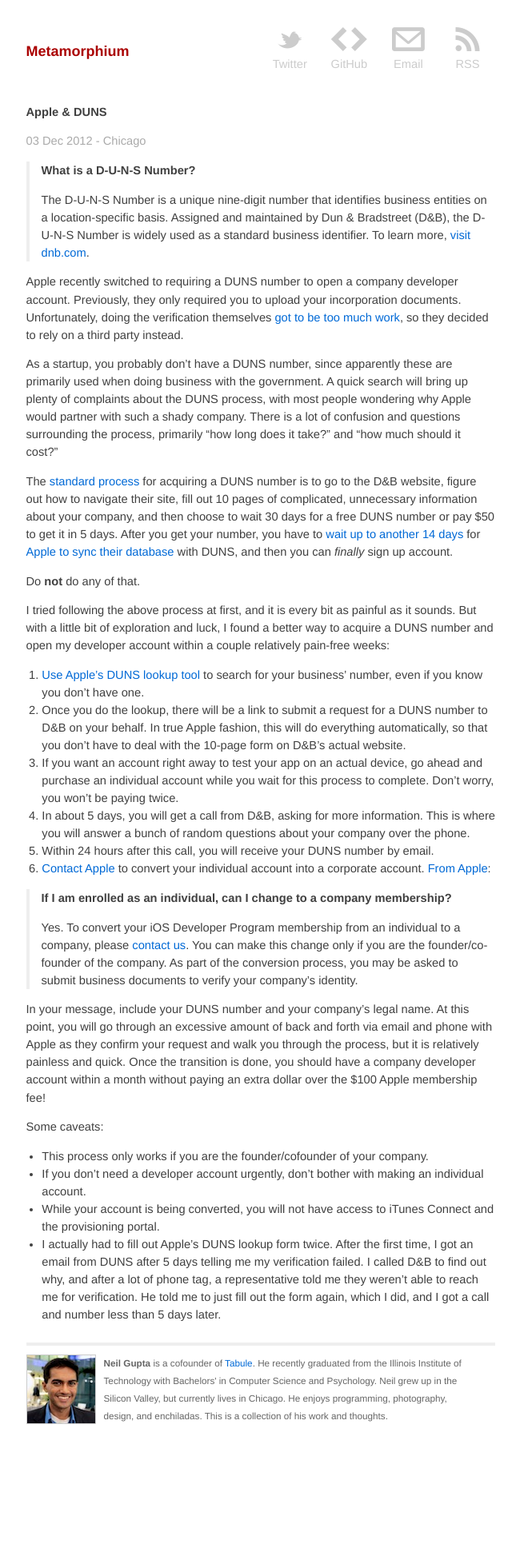
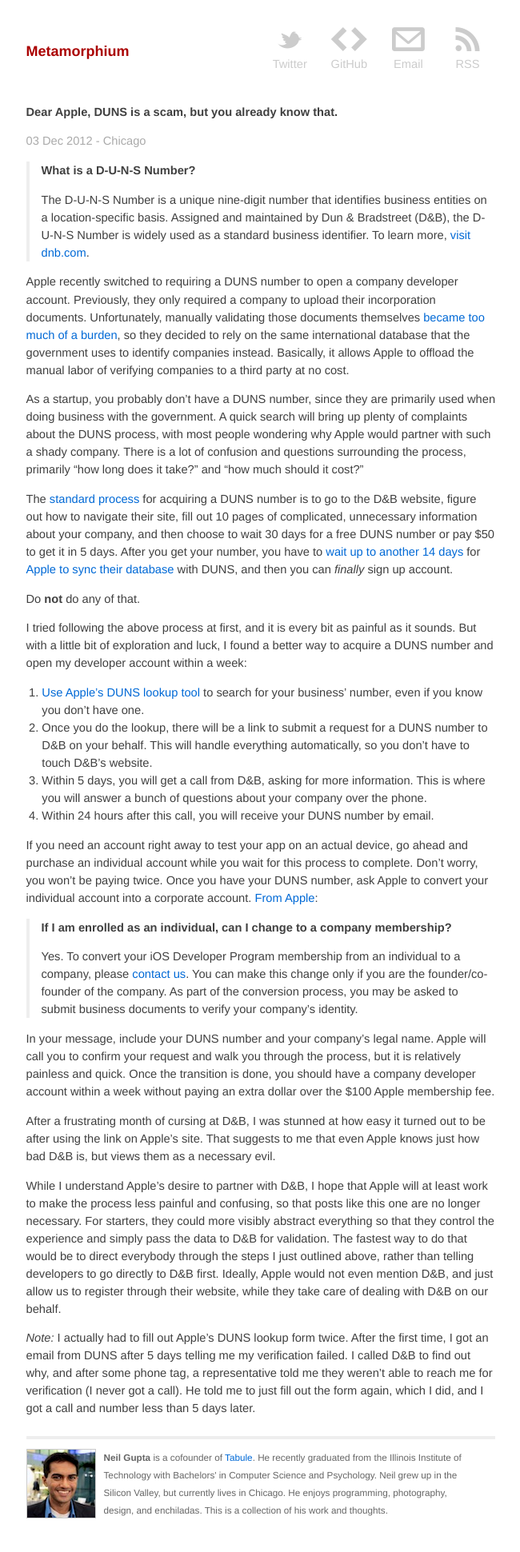
Before and after one commit to neilgupta/neilgupta.github.com, a Jekyll site: the page built from _posts/2012-12-03-apple-duns.md, in a window 1280 px wide. Shown: the whole page at 80% size, without its empty margins (314-964 px from the left). Built offline with Jekyll 4.4.1, drawn with Linux system fonts in a browser that asks for light colours; before the commit the page ends 1823 px from its top, so only the background shows below that.

Commit message:
updating apple-duns blog post

```diff
--- a/_posts/2012-12-03-apple-duns.md
+++ b/_posts/2012-12-03-apple-duns.md
@@ -1,6 +1,6 @@
 ---
 layout: post
-title: Apple & DUNS
+title: Dear Apple, DUNS is a scam, but you already know that.
 tags: development
 location: Chicago
 ---
@@ -9,32 +9,32 @@ location: Chicago
 >
 > The D-U-N-S Number is a unique nine-digit number that identifies business entities on a location-specific basis. Assigned and maintained by Dun & Bradstreet (D&B), the D-U-N-S Number is widely used as a standard business identifier. To learn more, [visit dnb.com](http://www.dnb.com/).
 
-Apple recently switched to requiring a DUNS number to open a company developer account. Previously, they only required you to upload your incorporation documents. Unfortunately, doing the verification themselves [got to be too much work](http://www.quora.com/iOS-Development/Why-does-Apple-require-a-duns-number-for-a-company-developer-account), so they decided to rely on a third party instead.
+Apple recently switched to requiring a DUNS number to open a company developer account. Previously, they only required a company to upload their incorporation documents. Unfortunately, manually validating those documents themselves [became too much of a burden](http://www.quora.com/iOS-Development/Why-does-Apple-require-a-duns-number-for-a-company-developer-account), so they decided to rely on the same international database that the government uses to identify companies instead. Basically, it allows Apple to offload the manual labor of verifying companies to a third party at no cost.
 
-As a startup, you probably don't have a DUNS number, since apparently these are primarily used when doing business with the government. A quick search will bring up plenty of complaints about the DUNS process, with most people wondering why Apple would partner with such a shady company. There is a lot of confusion and questions surrounding the process, primarily "how long does it take?" and "how much should it cost?"
+As a startup, you probably don't have a DUNS number, since they are primarily used when doing business with the government. A quick search will bring up plenty of complaints about the DUNS process, with most people wondering why Apple would partner with such a shady company. There is a lot of confusion and questions surrounding the process, primarily "how long does it take?" and "how much should it cost?"
 
 The [standard process](https://developer.apple.com/support/ios/D-U-N-S.html) for acquiring a DUNS number is to go to the D&B website, figure out how to navigate their site, fill out 10 pages of complicated, unnecessary information about your company, and then choose to wait 30 days for a free DUNS number or pay $50 to get it in 5 days. After you get your number, you have to [wait up to another 14 days](http://www.quora.com/Apple-Developer/What-is-the-schedule-Apple-uses-to-refresh-DUNS-numbers-in-their-system) for [Apple to sync their database](http://apple-duns.weebly.com) with DUNS, and then you can *finally* sign up account.
 
 Do **not** do any of that.
 
-I tried following the above process at first, and it is every bit as painful as it sounds. But with a little bit of exploration and luck, I found a better way to acquire a DUNS number and open my developer account within a couple relatively pain-free weeks:
+I tried following the above process at first, and it is every bit as painful as it sounds. But with a little bit of exploration and luck, I found a better way to acquire a DUNS number and open my developer account within a week:
 
 1. [Use Apple's DUNS lookup tool](https://developer.apple.com/ios/enroll/dunsLookupForm.action) to search for your business' number, even if you know you don't have one.
-2. Once you do the lookup, there will be a link to submit a request for a DUNS number to D&B on your behalf. In true Apple fashion, this will do everything automatically, so that you don't have to deal with the 10-page form on D&B's actual website.
-3. If you want an account right away to test your app on an actual device, go ahead and purchase an individual account while you wait for this process to complete. Don't worry, you won't be paying twice.
-4. In about 5 days, you will get a call from D&B, asking for more information. This is where you will answer a bunch of random questions about your company over the phone.
-5. Within 24 hours after this call, you will receive your DUNS number by email.
-6. [Contact Apple](https://developer.apple.com/contact/submit.php) to convert your individual account into a corporate account. [From Apple](https://developer.apple.com/support/ios/account-management.html):
+2. Once you do the lookup, there will be a link to submit a request for a DUNS number to D&B on your behalf. This will handle everything automatically, so you don't have to touch D&B's website.
+3. Within 5 days, you will get a call from D&B, asking for more information. This is where you will answer a bunch of questions about your company over the phone.
+4. Within 24 hours after this call, you will receive your DUNS number by email.
+
+
+If you need an account right away to test your app on an actual device, go ahead and purchase an individual account while you wait for this process to complete. Don't worry, you won't be paying twice. Once you have your DUNS number, ask Apple to convert your individual account into a corporate account. [From Apple](https://developer.apple.com/support/ios/account-management.html):
 
 > **If I am enrolled as an individual, can I change to a company membership?**
 >
 > Yes. To convert your iOS Developer Program membership from an individual to a company, please [contact us](https://developer.apple.com/contact/submit.php). You can make this change only if you are the founder/co-founder of the company. As part of the conversion process, you may be asked to submit business documents to verify your company's identity.
 
-In your message, include your DUNS number and your company's legal name. At this point, you will go through an excessive amount of back and forth via email and phone with Apple as they confirm your request and walk you through the process, but it is relatively painless and quick. Once the transition is done, you should have a company developer account within a month without paying an extra dollar over the $100 Apple membership fee!
+In your message, include your DUNS number and your company's legal name. Apple will call you to confirm your request and walk you through the process, but it is relatively painless and quick. Once the transition is done, you should have a company developer account within a week without paying an extra dollar over the $100 Apple membership fee.
 
-Some caveats:
+After a frustrating month of cursing at D&B, I was stunned at how easy it turned out to be after using the link on Apple's site. That suggests to me that even Apple knows just how bad D&B is, but views them as a necessary evil.
 
-* This process only works if you are the founder/cofounder of your company.
-* If you don't need a developer account urgently, don't bother with making an individual account.
-* While your account is being converted, you will not have access to iTunes Connect and the provisioning portal.
-* I actually had to fill out Apple's DUNS lookup form twice. After the first time, I got an email from DUNS after 5 days telling me my verification failed. I called D&B to find out why, and after a lot of phone tag, a representative told me they weren't able to reach me for verification. He told me to just fill out the form again, which I did, and I got a call and number less than 5 days later.
+While I understand Apple's desire to partner with D&B, I hope that Apple will at least work to make the process less painful and confusing, so that posts like this one are no longer necessary. For starters, they could more visibly abstract everything so that they control the experience and simply pass the data to D&B for validation. The fastest way to do that would be to direct everybody through the steps I just outlined above, rather than telling developers to go directly to D&B first. Ideally, Apple would not even mention D&B, and just allow us to register through their website, while they take care of dealing with D&B on our behalf.
+
+*Note:* I actually had to fill out Apple's DUNS lookup form twice. After the first time, I got an email from DUNS after 5 days telling me my verification failed. I called D&B to find out why, and after some phone tag, a representative told me they weren't able to reach me for verification (I never got a call). He told me to just fill out the form again, which I did, and I got a call and number less than 5 days later.
```
